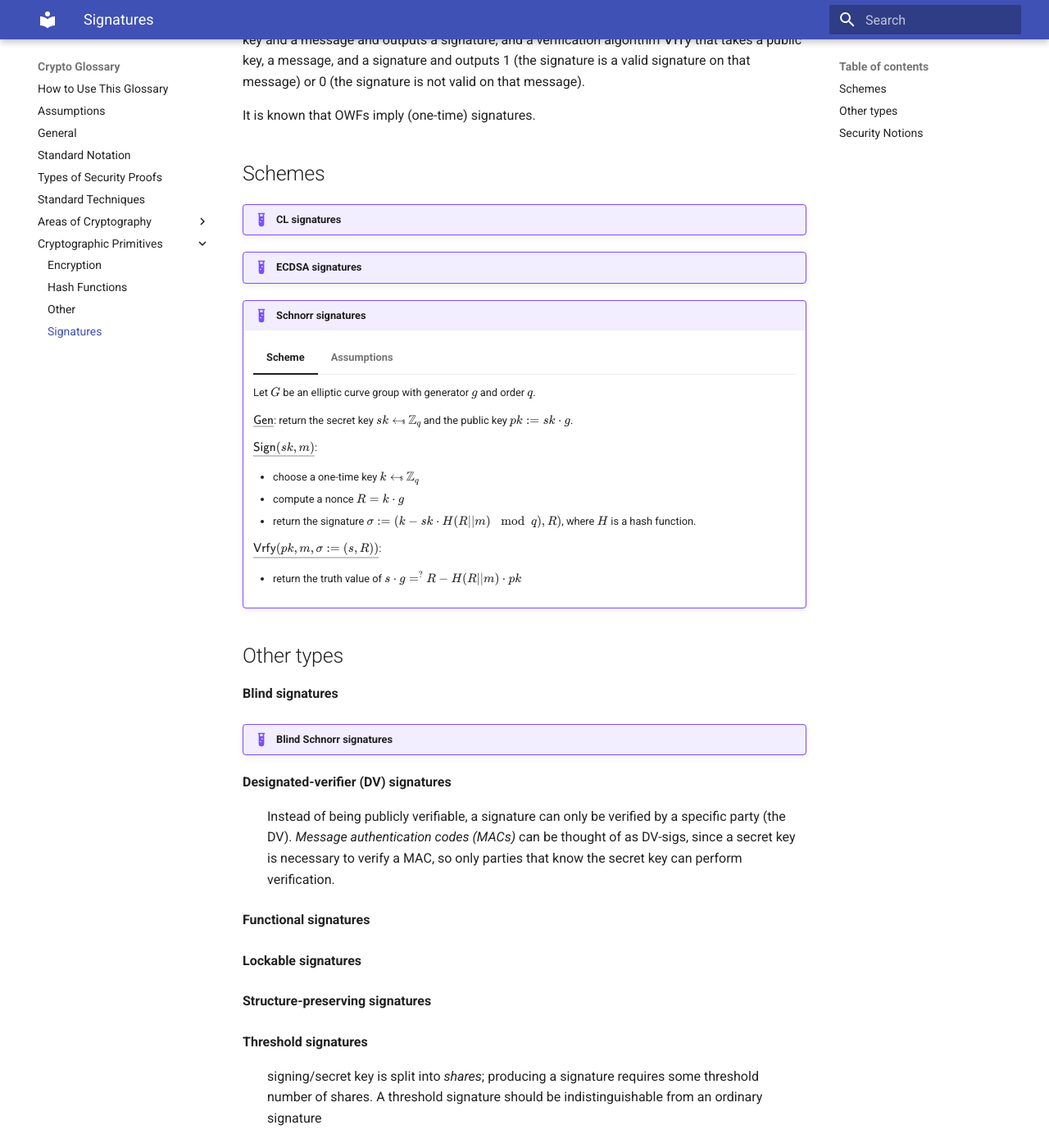
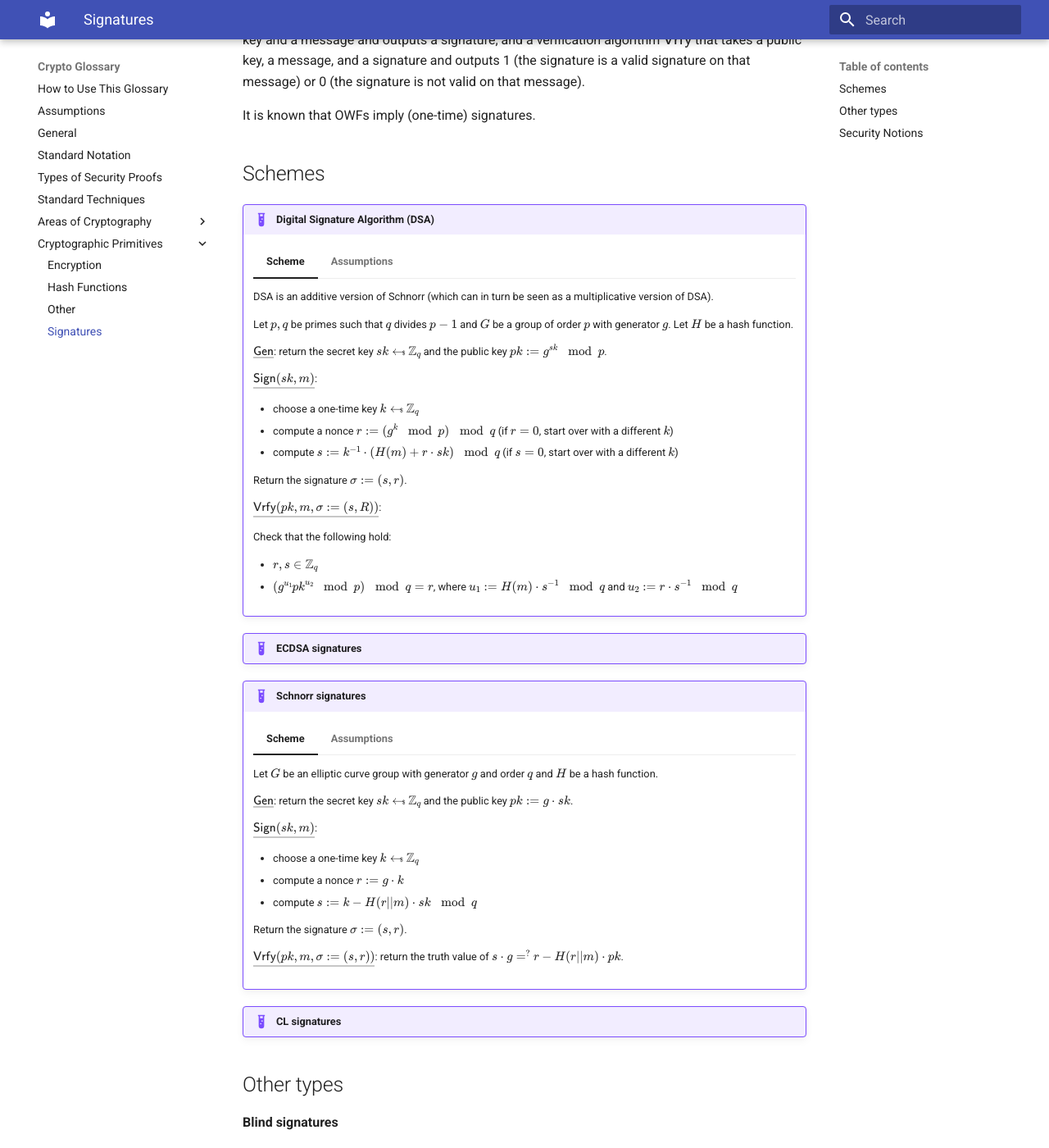
Before and after one commit to nglaeser/crypto-glossary, an MkDocs documentation site: the page built from docs/Cryptographic-Primitives/signatures.md, in a window 1280 px wide and 1400 px high, scrolled down 299 px. Shown: the whole window at 82% size. Built offline with MkDocs 1.6.1 and Material for MkDocs 9.7.7, drawn with Linux system fonts in a browser that asks for light colours.

Commit message:
update/add signature scheme constructions

```diff
--- a/docs/Cryptographic-Primitives/signatures.md
+++ b/docs/Cryptographic-Primitives/signatures.md
@@ -10,28 +10,56 @@ It is known that OWFs imply (one-time) signatures.
 
 ## Schemes
 
-!!! example "CL signatures"
+!!! example "Digital Signature Algorithm (DSA)"
+    === "Scheme"
+        DSA is an additive version of Schnorr (which can in turn be seen as a multiplicative version of DSA).
+
+        Let $p,q$ be primes such that $q$ divides $p-1$ and $G$ be a group of order $p$ with generator $g$.
+        Let $H$ be a hash function.
+
+        $\underline{\mathsf{Gen}}$: return the secret key $sk \gets\!\!\tiny{\$}\normalsize\ \mathbb{Z}_q$ and the public key $pk := g^{sk} \mod{p}$.
+
+        $\underline{\mathsf{Sign}(sk, m)}$:
+
+        - choose a one-time key $k \gets\!\!\tiny{\$}\normalsize\ \mathbb{Z}_q$
+        - compute a nonce $r := (g^k \mod{p}) \mod{q}$ (if $r=0$, start over with a different $k$)
+        - compute $s := k^{-1} \cdot (H(m) + r \cdot sk) \mod{q}$ (if $s=0$, start over with a different $k$)
+
+        Return the signature $\sigma := (s, r)$.
+
+        $\underline{\mathsf{Vrfy}(pk,m, \sigma := (s,R))}$:
+
+        Check that the following hold:
+
+        - $r,s \in \mathbb{Z}_q$
+        - $(g^{u_1} {pk}^{u_2} \mod{p}) \mod{q} = r$, where $u_1 := H(m) \cdot s^{-1} \mod{q}$ and $u_2 := r \cdot s^{-1} \mod{q}$
+
+    === "Assumptions"
+        - DLog
 
 !!! example "ECDSA signatures"
 
 !!! example "Schnorr signatures"
     === "Scheme"
-        Let $G$ be an elliptic curve group with generator $g$ and order $q$.
+        Let $G$ be an elliptic curve group with generator $g$ and order $q$ and $H$ be a hash function.
 
-        $\underline{\mathsf{Gen}}$: return the secret key $sk \gets\!\!\tiny{\$}\normalsize\ \mathbb{Z}_q$ and the public key $pk := sk \cdot g$.
+        $\underline{\mathsf{Gen}}$: return the secret key $sk \gets\!\!\tiny{\$}\normalsize\ \mathbb{Z}_q$ and the public key $pk := g \cdot sk$.
 
         $\underline{\mathsf{Sign}(sk, m)}$:
 
         - choose a one-time key $k \gets\!\!\tiny{\$}\normalsize\ \mathbb{Z}_q$
-        - compute a nonce $R = k \cdot g$
-        - return the signature $\sigma := (k - sk \cdot H(R || m ) \mod q), R)$, where $H$ is a hash function.
+        - compute a nonce $r := g \cdot k$
+        - compute $s := k - H(r || m ) \cdot sk \mod q$
 
-        $\underline{\mathsf{Vrfy}(pk,m, \sigma := (s,R))}$:
+        Return the signature $\sigma := (s, r)$.
 
-        - return the truth value of $s \cdot g =^? R - H(R || m) \cdot pk$
+        $\underline{\mathsf{Vrfy}(pk,m, \sigma := (s,r))}$: return the truth value of $s \cdot g =^? r - H(r || m) \cdot pk$.
 
     === "Assumptions"
         - DLog
+
+!!! example "CL signatures"
+
 
 ## Other types
 
```
